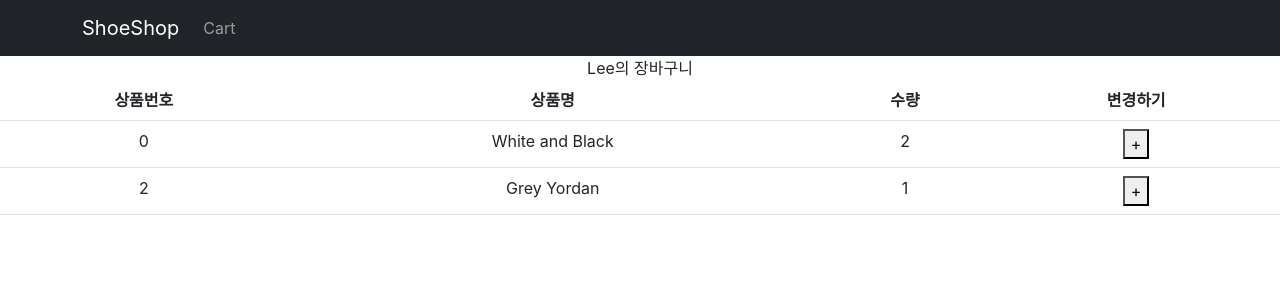
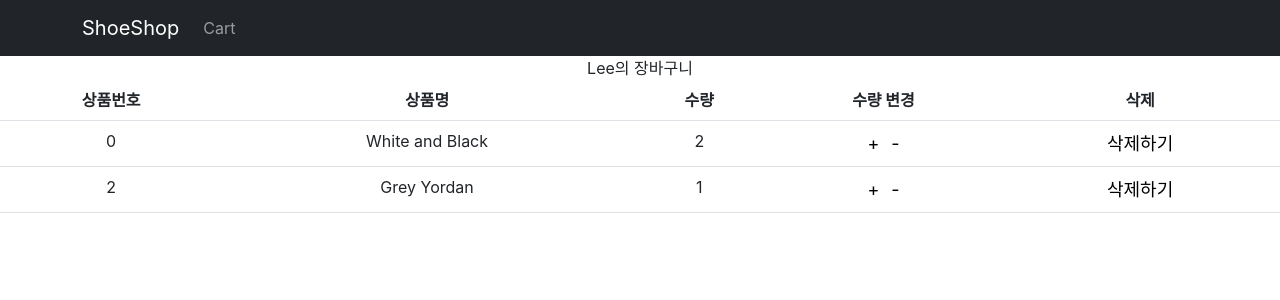
Before and after one commit to YongWookLEE/codingApple_react, a React (Create React App) app in the folder shop/: page /cart in a window 1280 px wide. Shown: the top 300 px of the page. Built offline with nearby package versions, Linux system fonts and the light colour scheme.

Commit message:
장바구니 지우기 추가, 수량 줄이기 추가

```diff
--- a/shop/src/routes/Cart.js
+++ b/shop/src/routes/Cart.js
@@ -1,7 +1,8 @@
 import { Table } from "react-bootstrap";
 import { useDispatch, useSelector } from "react-redux";
-import { changeCnt } from "../store/cartSlice";
+import { changeCnt, deleteItem } from "../store/cartSlice";
 import { changeNm } from "../store/userSlice";
+import styled from "styled-components";
 
 
 const Cart = () => {
@@ -9,6 +10,13 @@ const Cart = () => {
   let user = useSelector((state) => state.user);
   let dispatch = useDispatch();
 
+  const ChangeBtn = styled.button`
+  background: white;
+  color: black;
+  font-size: 18px;
+  border: none;
+  size: 10px;
+  `
 
   console.log(user.age)
   return (
@@ -20,7 +28,8 @@ const Cart = () => {
             <th>상품번호</th>
             <th>상품명</th>
             <th>수량</th>
-            <th>변경하기</th>
+            <th>수량 변경</th>
+            <th>삭제</th>
           </tr>
         </thead>
         <tbody>
@@ -30,13 +39,25 @@ const Cart = () => {
               <td>{d.name}</td>
               <td>{d.count}</td>
               <td>
-                <button
+                <ChangeBtn
                   onClick={() => {
-                    dispatch(changeCnt(d.id));
+                    dispatch(changeCnt({id:d.id, amt:1}));
                   }}
                 >
                   +
-                </button>
+                </ChangeBtn>
+                <ChangeBtn onClick={() => {
+                  dispatch(changeCnt({id:d.id, amt:-1}))
+                }}>
+                  -
+                </ChangeBtn>
+              </td>
+              <td>
+              <ChangeBtn onClick={() =>{
+                dispatch(deleteItem(d.id))
+              }}>
+                삭제하기
+              </ChangeBtn>
               </td>
             </tr>
           ))}
--- a/shop/src/store/cartSlice.js
+++ b/shop/src/store/cartSlice.js
@@ -8,12 +8,13 @@ const cart = createSlice({
     ],
 
     reducers: {
-        changeCnt(state, id){
-            let target =state.find(m => m.id === id.payload);
-            target.count++;
+        changeCnt(state, action){
+            let target =state.find(m => m.id === action.payload.id);
+            if(target.count <= 0 && action.payload.amt < 0) return;
+            target.count += action.payload.amt;
         },
-        addItem(state, item){
-            let target = item.payload;
+        addItem(state, action){
+            let target = action.payload;
 
             if (state.find(i => i.id === target.id) === undefined){
                 state.push({ id: target.id, name: target.title, count: 1 });
@@ -22,12 +23,16 @@ const cart = createSlice({
             }
 
             alert("이미 추가된 항목입니다.");
+        },
+        deleteItem(state, action){
+            const idx = state.findIndex(e => e.id === action.payload)
+            state.splice(idx,1);
         }
     }
   });
   // 항목 지우기 버튼
   // 수량 줄이기 버튼 / 1에서 -시켰을때 처리
 
-  export let {changeCnt, addItem} = cart.actions
+  export let {changeCnt, addItem, deleteItem} = cart.actions
 
   export default cart;
```
